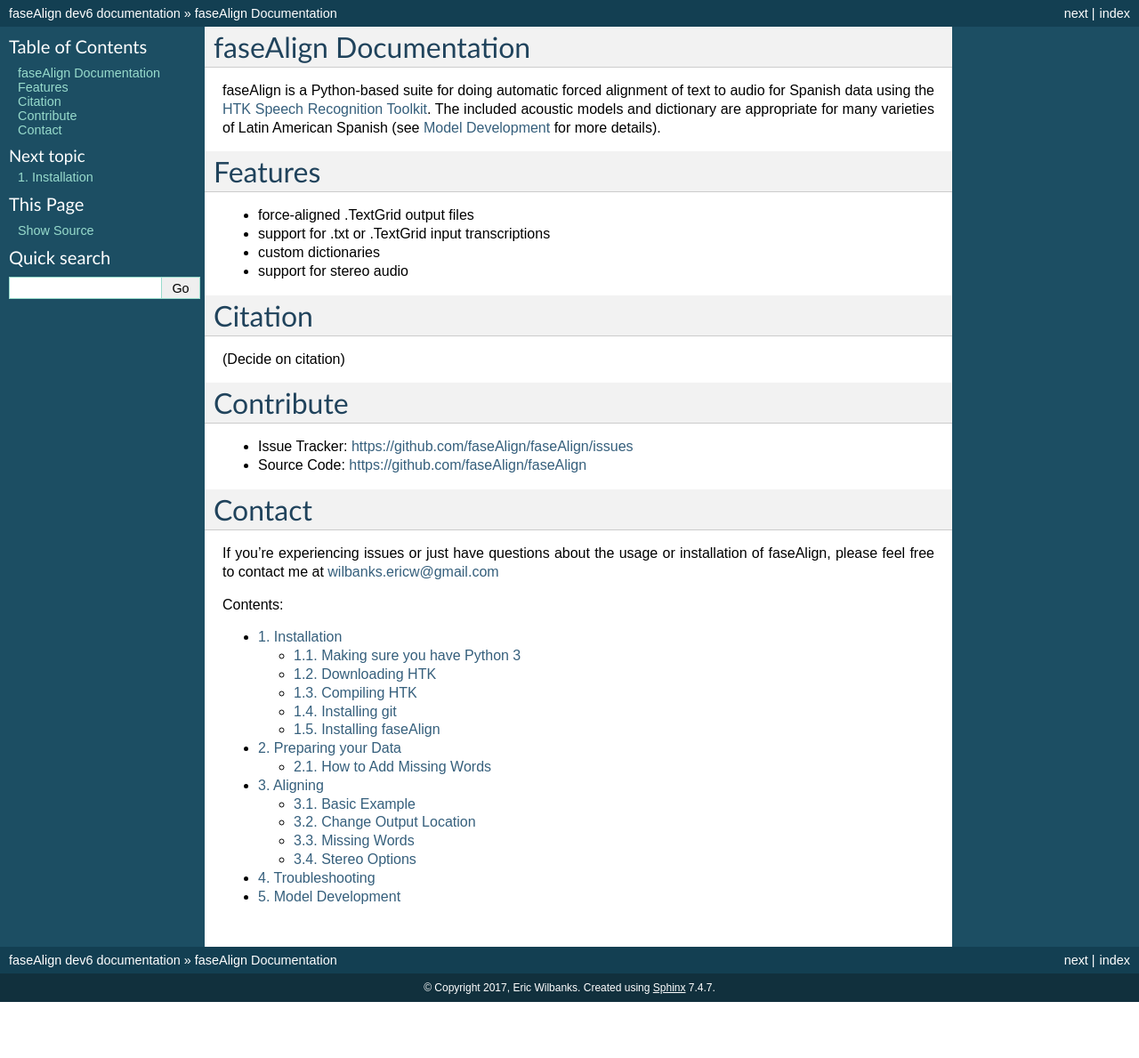
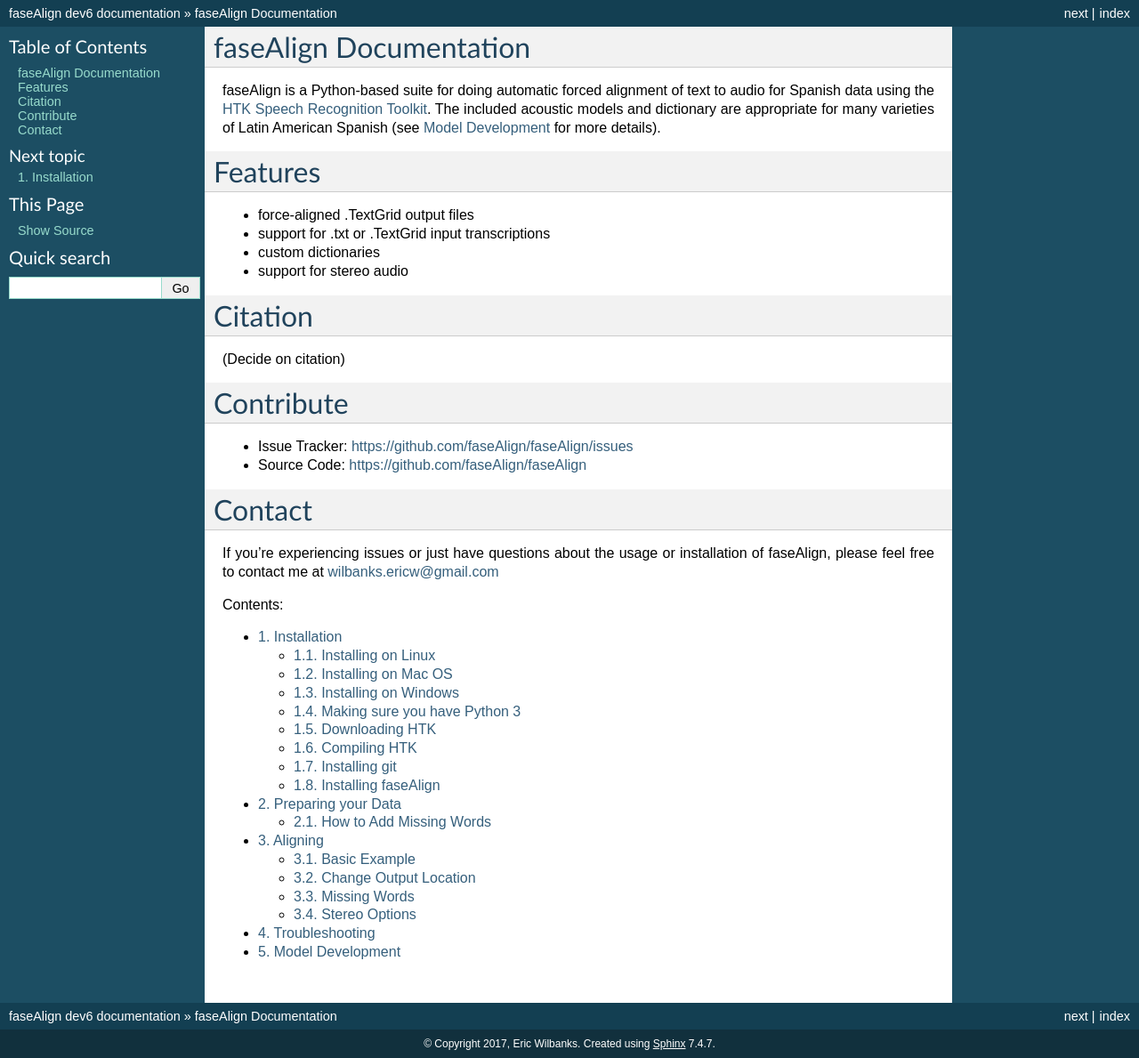
Before and after one commit to EricWilbanks/faseAlign, a Sphinx documentation site: the page built from docs/index.rst, in a window 1280 px wide. Shown: the whole page at 89% size. Built offline with Sphinx 7.4.7, drawn with Linux system fonts in a browser that asks for light colours; before the commit the page ends 1126 px from its top, so only the background shows below that.

Commit message:
update installation.rst

```diff
--- a/docs/installation.rst
+++ b/docs/installation.rst
@@ -4,6 +4,27 @@
 ============
 
 .. warning:: faseAlign has currently only been tested on Linux (Ubuntu 16.04).
+
+.. note::
+
+	Are you installing on `Linux`_install-linux, Mac OS, or Windows?
+
+.. _install-linux:
+
+Installing on Linux
+-------------------
+
+.. _install-mac:
+
+Installing on Mac OS
+--------------------
+
+
+.._install-windows:
+
+Installing on Windows
+---------------------
+
 
 .. topic:: Requirements
 
```
